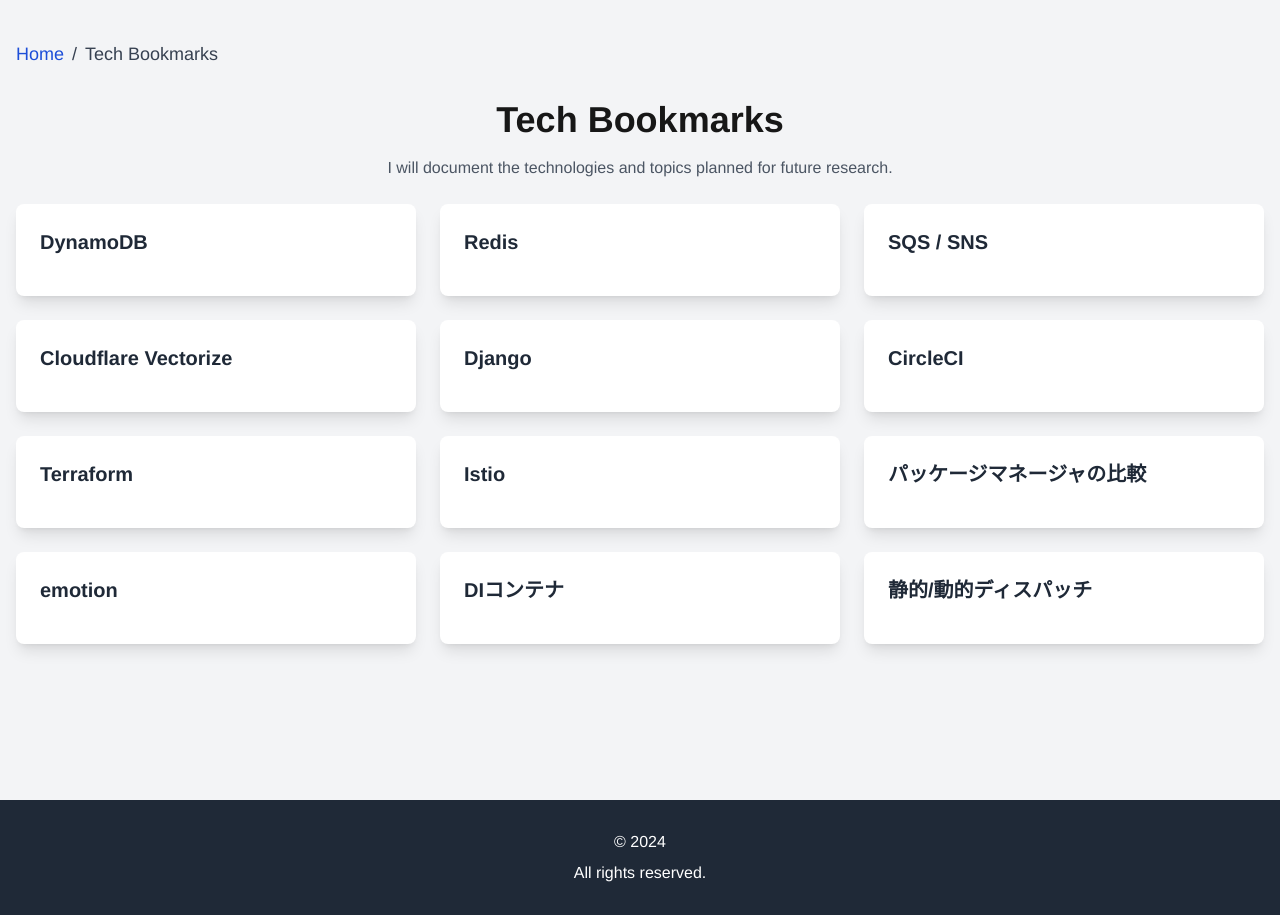
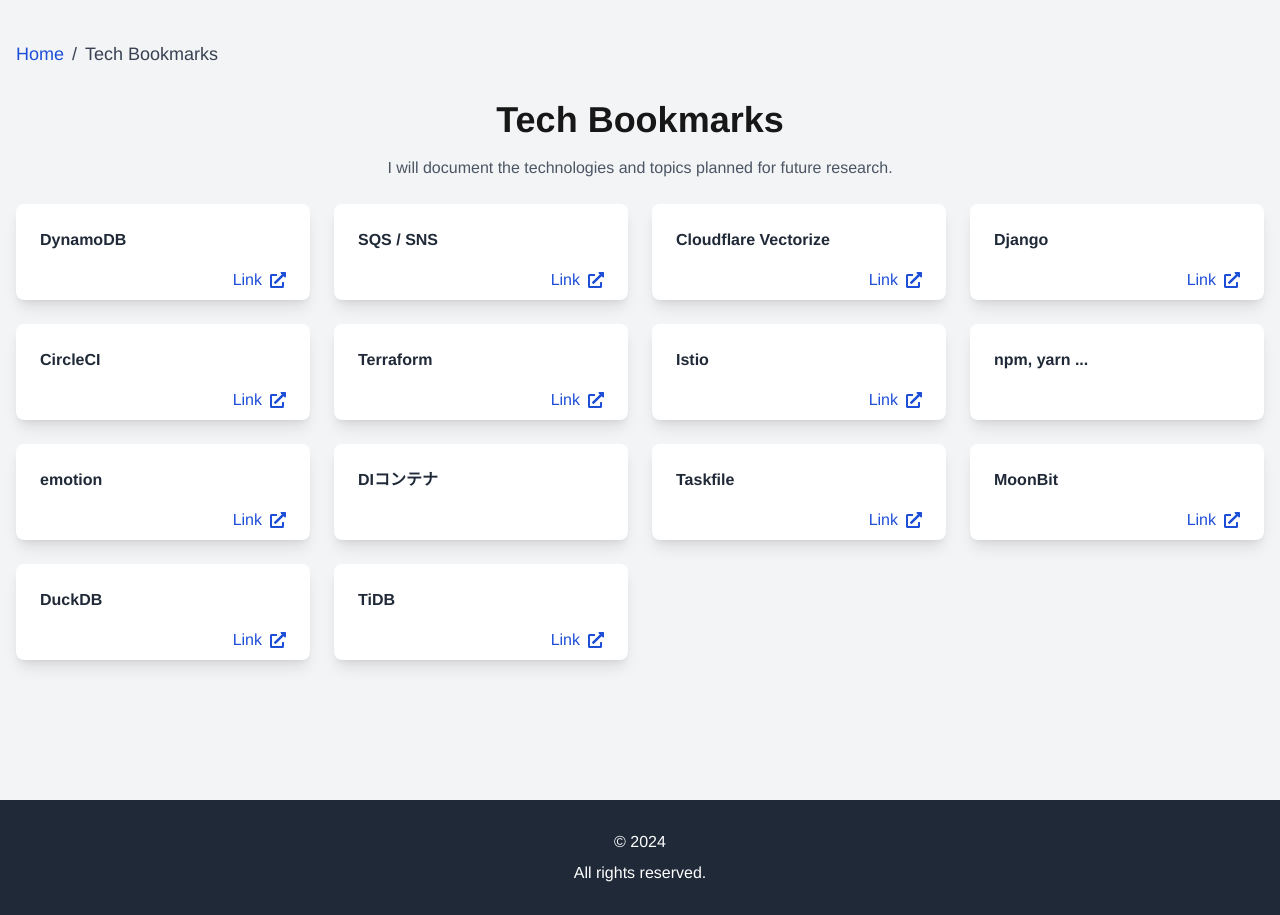
Before and after one commit to ys39/ys39.github.io, a Next.js app: page /tech-bookmarks in a window 1280 px wide. Built offline with nearby package versions, Linux system fonts and the light colour scheme.

Commit message:
:art: fix

```diff
--- a/package.json
+++ b/package.json
@@ -21,6 +21,7 @@
     "next-sitemap": "^4.2.3",
     "react": "^18",
     "react-dom": "^18",
+    "react-icons": "^5.3.0",
     "rehype": "^13.0.2",
     "rehype-highlight": "^7.0.0",
     "rehype-stringify": "^10.0.1",
--- a/src/app/tech-bookmarks/page.tsx
+++ b/src/app/tech-bookmarks/page.tsx
@@ -1,6 +1,8 @@
 import { termsList } from '../../../tech-bookmarks/terms';
 import { TermsData } from '../types/terms';
 import Breadcrumb from '../../components/breadcrumb';
+import Link from 'next/link';
+import { FaExternalLinkAlt } from 'react-icons/fa';
 
 export default function WeblogPage() {
   const terms = getTerms();
@@ -20,17 +22,28 @@
           I will document the technologies and topics planned for future
           research.
         </div>
-        <div className="grid grid-cols-1 md:grid-cols-2 lg:grid-cols-3 gap-6">
+        <div className="grid grid-cols-2 md:grid-cols-2 lg:grid-cols-4 gap-6">
           {terms.map((term) => (
             <div
               key={term.title}
               className="bg-white rounded-lg shadow-lg overflow-hidden"
             >
               <div className="p-6">
-                <h2 className="text-xl font-semibold mb-2 text-gray-800">
+                <h2 className="text-base font-semibold mb-2 text-gray-800">
                   {term.title}
                 </h2>
-                <div className="mt-4"></div>
+                {term.link && term.link.length > 0 && (
+                  <div className="mt-4">
+                    <Link
+                      href={`${term.link}`}
+                      className="text-blue-700 hover:text-blue-700 font-medium float-end flex items-center pb-2"
+                      target="_blank"
+                      referrerPolicy="no-referrer"
+                    >
+                      Link <FaExternalLinkAlt className="float-end ml-2" />
+                    </Link>
+                  </div>
+                )}
               </div>
             </div>
           ))}
--- a/tech-bookmarks/terms.ts
+++ b/tech-bookmarks/terms.ts
@@ -4,52 +4,47 @@
   {
     title: 'DynamoDB',
     date: '',
-    link: '',
-  },
-  {
-    title: 'Redis',
-    date: '',
-    link: '',
+    link: 'https://aws.amazon.com/jp/dynamodb/',
   },
   {
     title: 'SQS / SNS',
     date: '',
-    link: '',
+    link: 'https://aws.amazon.com/jp/sqs/features/',
   },
   {
     title: 'Cloudflare Vectorize',
     date: '',
-    link: '',
+    link: 'https://developers.cloudflare.com/vectorize/',
   },
   {
     title: 'Django',
     date: '',
-    link: '',
+    link: 'https://docs.djangoproject.com/ja/5.1/',
   },
   {
     title: 'CircleCI',
     date: '',
-    link: '',
+    link: 'https://circleci.com/docs/ja/',
   },
   {
     title: 'Terraform',
     date: '',
-    link: '',
+    link: 'https://www.terraform.io/',
   },
   {
     title: 'Istio',
     date: '',
-    link: '',
+    link: 'https://istio.io/',
   },
   {
-    title: 'パッケージマネージャの比較',
+    title: 'npm, yarn ...',
     date: '',
     link: '',
   },
   {
     title: 'emotion',
     date: '',
-    link: '',
+    link: 'https://emotion.sh/docs/introduction',
   },
   {
     title: 'DIコンテナ',
@@ -57,8 +52,23 @@
     link: '',
   },
   {
-    title: '静的/動的ディスパッチ',
+    title: 'Taskfile',
     date: '',
-    link: '',
+    link: 'https://taskfile.dev/',
+  },
+  {
+    title: 'MoonBit',
+    date: '',
+    link: 'https://docs.moonbitlang.com/',
+  },
+  {
+    title: 'DuckDB',
+    date: '',
+    link: 'https://duckdb.org/docs/',
+  },
+  {
+    title: 'TiDB',
+    date: '',
+    link: 'https://docs.pingcap.com/',
   },
 ];
```
Also changed, not shown: 1 other file (tests, documents, lock files or other folders).
